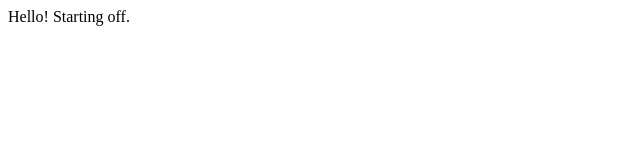
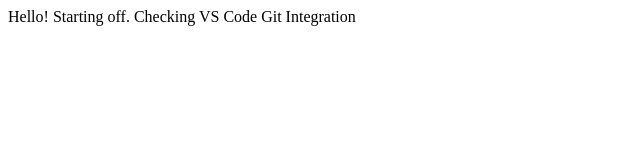
Before and after one commit to maulikpipaliya/exercise-tracker, a plain HTML site: page index.html in a window 1280 px wide. Shown: the whole page, without its empty margins (0-640 px from the left). Drawn offline with Linux system fonts and the light colour scheme.

Commit message:
Checking VS Code Git Integration

```diff
--- a/index.html
+++ b/index.html
@@ -8,5 +8,6 @@
 </head>
 <body>
     Hello! Starting off.
+    Checking VS Code Git Integration
 </body>
 </html>
```
